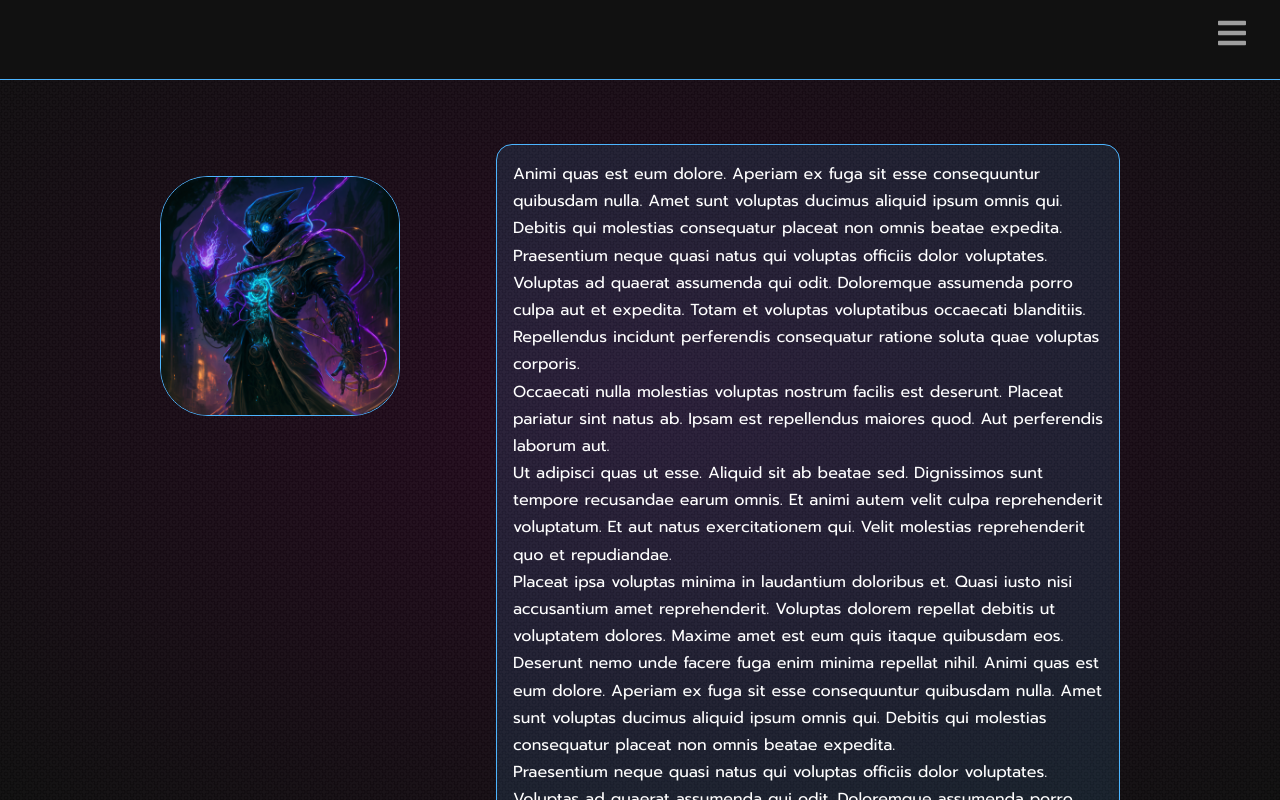
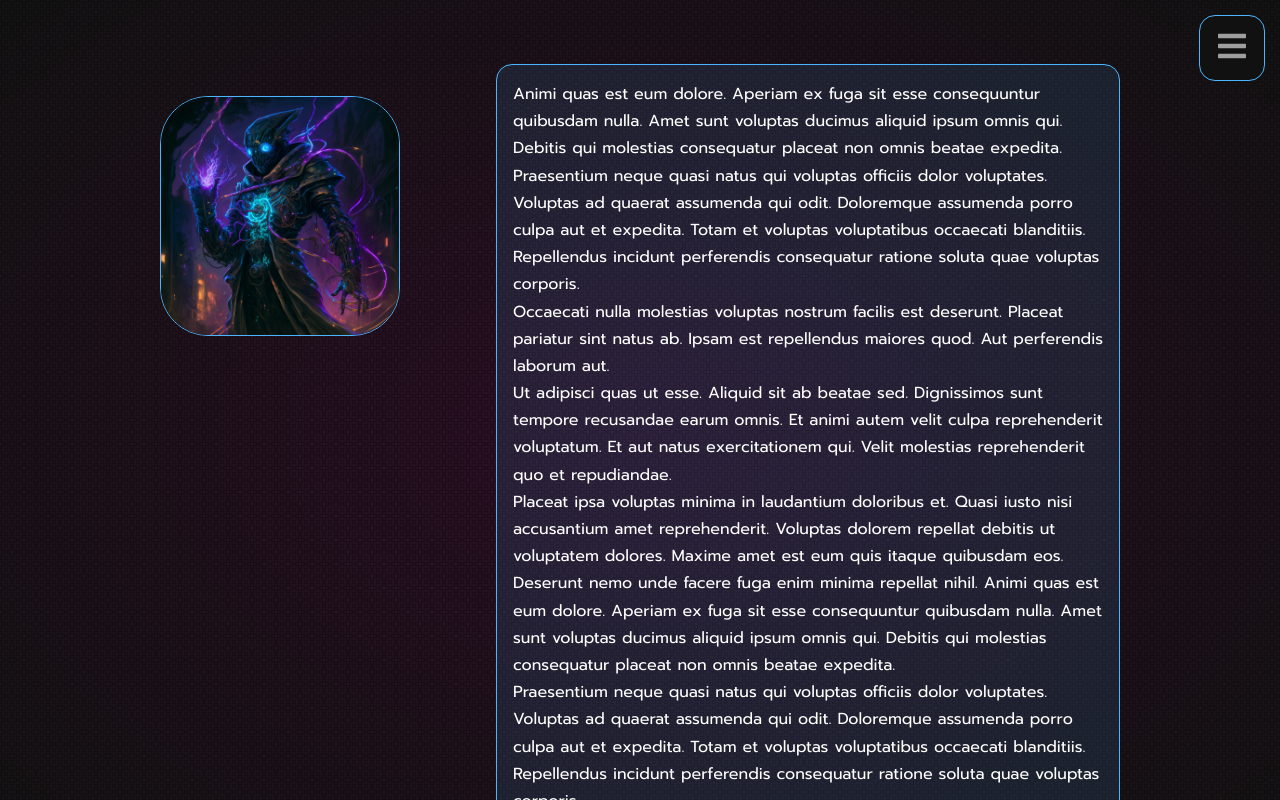
Before and after one commit to skdxxb95/technomancers, a React (Create React App) app: page /#/ in a window 1280 px wide. Shown: the top 800 px of the page. Built offline with nearby package versions, Linux system fonts and the light colour scheme.

Commit message:
Fixed sidebar some more

```diff
--- a/src/components/Home/Home.jsx
+++ b/src/components/Home/Home.jsx
@@ -32,21 +32,6 @@ const Home = () => {
           Animi quas est eum dolore. Aperiam ex fuga sit esse consequuntur quibusdam nulla. Amet sunt voluptas ducimus aliquid ipsum omnis qui. Debitis qui molestias consequatur placeat non omnis beatae expedita.
           <br></br>
           Praesentium neque quasi natus qui voluptas officiis dolor voluptates. Voluptas ad quaerat assumenda qui odit. Doloremque assumenda porro culpa aut et expedita. Totam et voluptas voluptatibus occaecati blanditiis. Repellendus incidunt perferendis consequatur ratione soluta quae voluptas corporis.
-          <br></br>
-          Occaecati nulla molestias voluptas nostrum facilis est deserunt. Placeat pariatur sint natus ab. Ipsam est repellendus maiores quod. Aut perferendis laborum aut.
-          <br></br>
-          Ut adipisci quas ut esse. Aliquid sit ab beatae sed. Dignissimos sunt tempore recusandae earum omnis. Et animi autem velit culpa reprehenderit voluptatum. Et aut natus exercitationem qui. Velit molestias reprehenderit quo et repudiandae.
-          <br></br>
-          Placeat ipsa voluptas minima in laudantium doloribus et. Quasi iusto nisi accusantium amet reprehenderit. Voluptas dolorem repellat debitis ut voluptatem dolores. Maxime amet est eum quis itaque quibusdam eos. Deserunt nemo unde facere fuga enim minima repellat nihil.
-          Animi quas est eum dolore. Aperiam ex fuga sit esse consequuntur quibusdam nulla. Amet sunt voluptas ducimus aliquid ipsum omnis qui. Debitis qui molestias consequatur placeat non omnis beatae expedita.
-          <br></br>
-          Praesentium neque quasi natus qui voluptas officiis dolor voluptates. Voluptas ad quaerat assumenda qui odit. Doloremque assumenda porro culpa aut et expedita. Totam et voluptas voluptatibus occaecati blanditiis. Repellendus incidunt perferendis consequatur ratione soluta quae voluptas corporis.
-          <br></br>
-          Occaecati nulla molestias voluptas nostrum facilis est deserunt. Placeat pariatur sint natus ab. Ipsam est repellendus maiores quod. Aut perferendis laborum aut.
-          <br></br>
-          Ut adipisci quas ut esse. Aliquid sit ab beatae sed. Dignissimos sunt tempore recusandae earum omnis. Et animi autem velit culpa reprehenderit voluptatum. Et aut natus exercitationem qui. Velit molestias reprehenderit quo et repudiandae.
-          <br></br>
-          Placeat ipsa voluptas minima in laudantium doloribus et. Quasi iusto nisi accusantium amet reprehenderit. Voluptas dolorem repellat debitis ut voluptatem dolores. Maxime amet est eum quis itaque quibusdam eos. Deserunt nemo unde facere fuga enim minima repellat nihil.
           </p>
         </div>
       </div>
--- a/src/components/Navbar/navbar.css
+++ b/src/components/Navbar/navbar.css
@@ -1,22 +1,24 @@
 .navbar {
+  position: fixed;
+  padding: 2rem;
+  top: 15px;
+  right: 15px;
+  display: flex;
+  align-items: center;
+  justify-content: center;
+  height: 50px;
+  width: 50px;
+  border-radius: 1rem;
   background: var(--color-bg);
-    height: 80px;
-    display: flex;
-    justify-content: flex-end;
-    align-items: center;
-    border-bottom: 1px solid transparent;
-    border-color: var(--color-primary);
+  border: 1px solid var(--color-primary);
 }
 
-
-
 .menu-bars {
-    margin-right: 2rem;
+  margin-top: 9px;
   font-size: 2rem;
   background: none;
   color: var(--color-light);
 }
-
 
 .nav-menu {
     background-color: var(--color-bg);
@@ -74,6 +76,7 @@
     display: flex;
     justify-content: flex-end;
     align-items: center;
+    padding-right: 2rem;
   }
 
   span {
```
Lines whose indentation alone changed are shown as unchanged.
